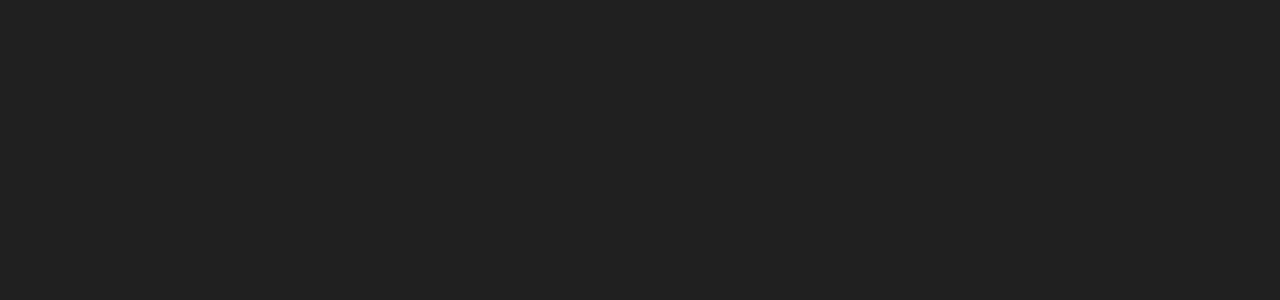
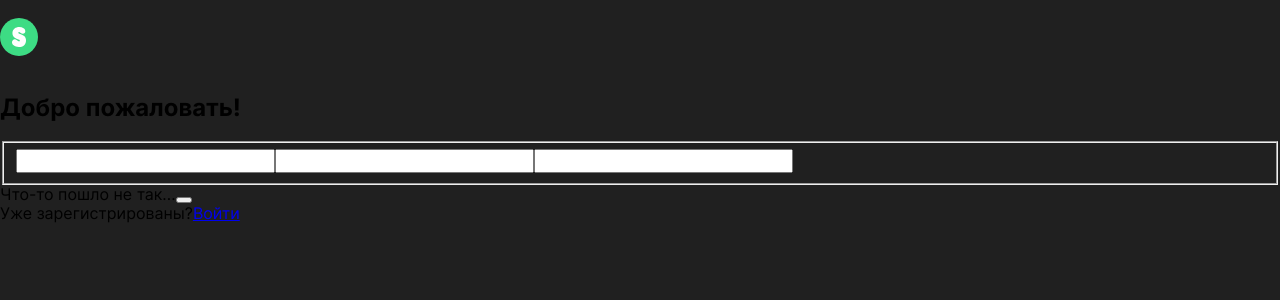
Before and after one commit to AntonSidaras/movies-explorer-frontend, a React (Create React App) app: page /signup in a window 1280 px wide. Shown: the top 300 px of the page. Built offline with nearby package versions, Linux system fonts and the light colour scheme; a web font is replaced by a local one.

Commit message:
auth_19.11.2021_00:34

```diff
--- a/src/components/AuthButtons/AuthButtons.js
+++ b/src/components/AuthButtons/AuthButtons.js
@@ -7,10 +7,10 @@ function AuthButtons() {
 
   return (
     <div className='auth-buttons'>
-      <Link className='auth-buttons__sign-up' to='/signin'>
+      <Link className='auth-buttons__sign-up' to='/signup'>
         <span className='auth-buttons__text'>{authButtonText.signUp}</span>
       </Link>
-      <Link className='auth-buttons__sign-in' to='/signup'>
+      <Link className='auth-buttons__sign-in' to='/signin'>
         <span className='auth-buttons__text auth-buttons__text_color_black'>{authButtonText.signIn}</span>
       </Link>
     </div>
--- a/src/components/Header/Header.css
+++ b/src/components/Header/Header.css
@@ -14,6 +14,10 @@
   max-width: 1280px;
   min-width: 320px;
   height: 74px;
+}
+
+.header__container_width_full{
+  width: 100%;
 }
 
 .header_background_eagle-green{
--- a/src/components/Header/Header.js
+++ b/src/components/Header/Header.js
@@ -10,16 +10,17 @@ import './Header.css';
 function Header({ area }) {
   const user = React.useContext(CurrentUserContext);
   const isAreaAuthorized = (area === areas.areaMovies || area === areas.areaSavedMovies || area === areas.areaProfile);
-  const isAreaUnauthorized = area === areas.areaMain;
+  const isAreaMain = area === areas.areaMain;
+  const isAreaUnauthorized = area === areas.areaAuth;
 
   const navTab = isAreaAuthorized ? <NavTab /> : <></>;
   const accountButton = isAreaAuthorized ? <AccountButtons /> : <></>;
-  const authButtons = isAreaUnauthorized ? <AuthButtons /> : <></>;
+  const authButtons = isAreaMain ? <AuthButtons /> : <></>;
   console.log(user);
 
   return (
-    <header className={`header ${isAreaUnauthorized ? "header_background_eagle-green" : ""}`}>
-      <div className='header__container'>
+    <header className={`header ${isAreaMain ? 'header_background_eagle-green' : ''}`}>
+      <div className={`header__container ${isAreaUnauthorized ? 'header__container_width_full' : ''}`}>
         <div className='header__left-content'>
           <img className='header__logo' src={projectLogo} alt='Логотип проекта Movies Explorer' />
           {navTab}
--- a/src/components/Login/Login.js
+++ b/src/components/Login/Login.js
@@ -1,9 +1,30 @@
 import React from 'react';
+import { Link } from 'react-router-dom';
+import Header from '../Header/Header';
+import { areas } from '../../utils/constants';
+import './Login.css';
 
 function Login() {
 
   return (
-    <></>
+    <>
+      <Header area={areas.areaAuth} />
+      <section className='login__section'>
+        <h2 className='login__title'>Рады видеть!</h2>
+        <form className='login__form' noValidate>
+          <fieldset className='login__fieldset'>
+            <input className='login__input' />
+            <input className='login__input' />
+          </fieldset>
+          <span className='login__error'>Что-то пошло не так...</span>
+          <button className='login__sign-in-button'></button>
+        </form>
+        <div className='login__bottom'>
+          <span className='login__text'>Ещё не зарегистрированы?</span>
+          <Link className='login__sign-up-link' to='/signup'>Регистрация</Link>
+        </div>
+      </section>
+    </>
   );
 }
 
--- a/src/components/Profile/Profile.js
+++ b/src/components/Profile/Profile.js
@@ -2,7 +2,7 @@ import React from 'react';
 import { Link } from 'react-router-dom';
 import { CurrentUserContext } from '../../contexts/CurrentUserContext';
 import Header from '../Header/Header';
-import { areas } from '../../utils/constants';
+import { areas, profileText } from '../../utils/constants';
 import './Profile.css';
 
 function Profile() {
@@ -13,17 +13,17 @@ function Profile() {
     <>
       <Header area={areas.areaProfile} />
       <section className='profile__section'>
-        <h2 className='profile__title'>Привет, {user.currentUser.name}</h2>
+        <h2 className='profile__title'>{profileText.title} {user.currentUser.name}</h2>
         <form className='profile__form' noValidate>
           <fieldset className='profile__fieldset'>
             <input className='profile__input' value={user.currentUser.name} />
-            <span className='profile__special-placeholder'>Имя</span>
+            <span className='profile__special-placeholder'>{profileText.placeholders.name}</span>
             <input className='profile__input' value={user.currentUser.email} />
-            <span className='profile__special-placeholder'>E-mail</span>
+            <span className='profile__special-placeholder'>{profileText.placeholders.email}</span>
           </fieldset>
-          <button className='profile__edit-button'>Редактировать</button>
+          <button className='profile__edit-button'>{profileText.editButtonText}</button>
         </form>
-        <Link className='profile__logout' to='/'>Выйти из аккаунта</Link>
+        <Link className='profile__logout' to='/'>{profileText.logoutButtonText}</Link>
       </section>
     </>
   );
--- a/src/components/Register/Register.js
+++ b/src/components/Register/Register.js
@@ -1,9 +1,31 @@
 import React from 'react';
+import { Link } from 'react-router-dom';
+import Header from '../Header/Header';
+import { areas } from '../../utils/constants';
+import './Register.css';
 
 function Register() {
 
   return (
-    <></>
+    <>
+      <Header area={areas.areaAuth} />
+      <section className='register__section'>
+        <h2 className='register__title'>Добро пожаловать!</h2>
+        <form className='register__form' noValidate>
+          <fieldset className='register__fieldset'>
+            <input className='register__input' />
+            <input className='register__input' />
+            <input className='register__input' />
+          </fieldset>
+          <span className='register__error'>Что-то пошло не так...</span>
+          <button className='register__sign-up-button'></button>
+        </form>
+        <div className='register__bottom'>
+          <span className='register__text'>Уже зарегистрированы?</span>
+          <Link className='register__sign-in-link' to='/signin'>Войти</Link>
+        </div>
+      </section>
+    </>
   );
 }
 
--- a/src/utils/constants.js
+++ b/src/utils/constants.js
@@ -70,6 +70,16 @@ const portfolioText = {
   }
 }
 
+const profileText = {
+  title: 'Привет, ',
+  placeholders: {
+    name: 'Имя',
+    email: 'E-mail'
+  },
+  editButtonText: 'Редактировать',
+  logoutButtonText: 'Выйти из аккаунта'
+}
+
 const promoText = {
   title: 'Учебный проект студента факультета Веб-разработки.'
 }
@@ -97,6 +107,7 @@ export {
   footerText,
   navTabText,
   portfolioText,
+  profileText,
   promoText,
   techsText
 }
```
Also changed, not shown: src/components/Login/Login.css (added), src/components/Register/Register.css (added).
